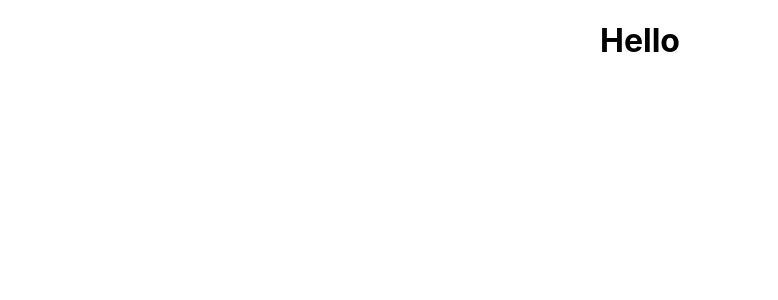
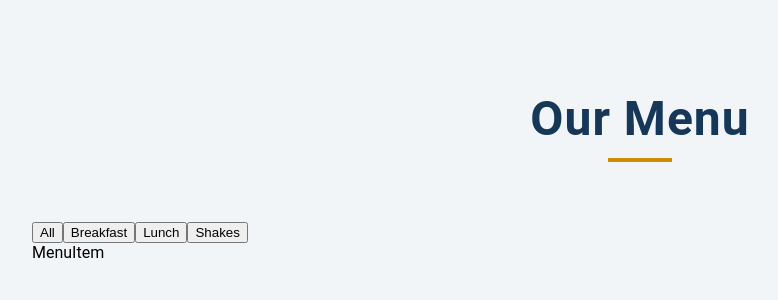
Before and after one commit to Slokyy/react-menu-items, a React (Create React App) app: page / in a window 1280 px wide. Shown: the top 300 px of the page, without its empty margins (0-778 px from the left). Built offline with nearby package versions, Linux system fonts and the light colour scheme.

Commit message:
Added function to filter all categories, needs to be displayed and styled

```diff
--- a/src/App.css
+++ b/src/App.css
@@ -1,38 +1,154 @@
-.App {
-  text-align: center;
+*,
+*::after,
+*::before {
+	box-sizing: border-box;
 }
 
-.App-logo {
-  height: 40vmin;
-  pointer-events: none;
+html,
+body {
+	padding: 0;
+	margin: 0;
+	font-family: "Roboto", sans-serif;
+	background-color: #f1f5f8;
 }
 
-@media (prefers-reduced-motion: no-preference) {
-  .App-logo {
-    animation: App-logo-spin infinite 20s linear;
-  }
+body,
+#root {
+	height: 100vh;
 }
 
-.App-header {
-  background-color: #282c34;
-  min-height: 100vh;
-  display: flex;
-  flex-direction: column;
-  align-items: center;
-  justify-content: center;
-  font-size: calc(10px + 2vmin);
-  color: white;
+.flex {
+	display: flex;
 }
 
-.App-link {
-  color: #61dafb;
+.grid {
+	display: grid;
 }
 
-@keyframes App-logo-spin {
-  from {
-    transform: rotate(0deg);
-  }
-  to {
-    transform: rotate(360deg);
-  }
+.menu {
+	padding: 50px 0;
 }
+
+.section {
+	width: 95vw;
+	margin: 0 auto;
+}
+
+h2 {
+	display: flex;
+	flex-direction: column;
+	align-items: center;
+	font-size: 3rem;
+	letter-spacing: 1px;
+	color: #163757;
+	margin-bottom: 50px;
+	padding-bottom: 10px;
+}
+
+h2::after {
+	content: "";
+	display: block;
+	height: 15px;
+	width: 5vw;
+	border-bottom: 4px solid #ce8d00;
+}
+
+.main-content {
+	flex-direction: column;
+	align-items: center;
+	background-color: #fff;
+	box-shadow: 0 5px 15px rgba(0, 0, 0, 0.1);
+	border-radius: 4px;
+	padding: 20px;
+	width: 450px;
+}
+
+.image-group {
+	position: relative;
+	border-radius: 50%;
+	width: 150px;
+	height: 150px;
+	margin-bottom: 20px;
+	margin-top: 20px;
+}
+.user-image {
+	position: relative;
+	z-index: 2;
+	width: 100%;
+	display: block;
+	height: 100%;
+	object-fit: cover;
+	border-radius: 50%;
+}
+
+.blue-circle {
+	position: absolute;
+	border-radius: 50%;
+	left: 8px;
+	bottom: 2px;
+	width: 150px;
+	height: 150px;
+	background-color: #49a6e9;
+	display: block;
+}
+
+.quote-icon {
+	position: absolute;
+	top: -10px;
+	left: 15px;
+	background-color: #49a6e9;
+	padding: 10px;
+	border-radius: 50%;
+	z-index: 3;
+}
+
+.user-name {
+	text-transform: capitalize;
+	font-weight: 500;
+	font-size: 18px;
+	margin-bottom: 5px;
+	letter-spacing: 1px;
+}
+
+.user-job {
+	text-transform: uppercase;
+	font-size: 14px;
+	color: #49a6e9;
+	margin-bottom: 15px;
+}
+
+.user-text {
+	color: #617d98;
+	text-align: center;
+	line-height: 1.35rem;
+	margin-bottom: 10px;
+}
+
+.button-group {
+	gap: 20px;
+}
+
+.button-group button {
+	background-color: transparent;
+	border: none;
+	padding: 5px;
+	border-color: transparent;
+	cursor: pointer;
+}
+
+.button-group button svg {
+	height: 45px;
+}
+
+.surprise {
+	color: #49a6e9;
+	background-color: #ebf7ff;
+	border: none;
+	padding: 5px 10px;
+	cursor: pointer;
+}
+
+.surprise:hover {
+	color: #ebf7ff;
+	background-color: #2c9ff1;
+}
--- a/src/App.js
+++ b/src/App.js
@@ -1,10 +1,17 @@
 import "./App.css";
+import data from "./data.json";
+import MenuItems from "./components/MenuItems/MenuItems";
 
 function App() {
+
+
   return (
-    <div className="App">
-      <h1>Hello</h1>
-    </div>
+    <main>
+      <section className="section menu">
+        <h2>Our Menu</h2>
+        <MenuItems data={data} />
+      </section>
+    </main>
   );
 }
 
--- /dev/null
+++ b/src/components/MenuItems/MenuItem/MenuItem.js
@@ -0,0 +1,10 @@
+import React from 'react'
+
+const MenuItem = (props) => {
+  console.log(props.menu)
+  return (
+    <div>MenuItem</div>
+  )
+}
+
+export default MenuItem
--- /dev/null
+++ b/src/components/MenuItems/MenuItems.js
@@ -0,0 +1,53 @@
+import React from 'react'
+import MenuItem from './MenuItem/MenuItem';
+import { useState } from "react";
+
+const MenuItems = (props) => {
+
+  const data = props.data;
+  const [menu, setMenu ] = useState(data);
+
+
+  const handleAll = () => {
+    const items = data.filter((element, index) => {
+      return element;
+    });
+    setMenu(items);
+  }
+
+  const handleBreakfast = () => {
+    const items = data.filter((element, index) => {
+      return element.category === "breakfast";
+    })
+    setMenu(items)
+  }
+
+  const handleLunch = () => {
+    const items =  data.filter((element, index) => {
+      return element.category === "lunch";
+    })
+    setMenu(items);
+
+  }
+
+  const handleShakes = () => {
+    const items = data.filter((element, index) => {
+      return element.category === "shakes";
+    })
+    setMenu(items);
+  }
+
+
+
+  return (
+    <div>
+      <button onClick={handleAll}>All</button>
+      <button onClick={handleBreakfast}>Breakfast</button>
+      <button onClick={handleLunch}>Lunch</button>
+      <button onClick={handleShakes}>Shakes</button>
+      <MenuItem menu={menu}/>
+    </div>
+  )
+}
+
+export default MenuItems
--- /dev/null
+++ b/src/data.json
@@ -0,0 +1,74 @@
+[
+  {
+    "id": 1,
+    "title": "buttermilk pancakes",
+    "category": "breakfast",
+    "price": 15.99,
+    "img": "./images/item-1.jpeg",
+    "desc": "`I'm baby woke mlkshk wolf bitters live-edge blue bottle, hammock freegan copper mug whatever cold-pressed `"
+  },
+  {
+    "id": 2,
+    "title": "diner double",
+    "category": "lunch",
+    "price": 13.99,
+    "img": "./images/item-2.jpeg",
+    "desc": "`vaporware iPhone mumblecore selvage raw denim slow-carb leggings gochujang helvetica man braid jianbing. Marfa thundercats `"
+  },
+  {
+    "id": 3,
+    "title": "godzilla milkshake",
+    "category": "shakes",
+    "price": 6.99,
+    "img": "./images/item-3.jpeg",
+    "desc": "`ombucha chillwave fanny pack 3 wolf moon street art photo booth before they sold out organic viral.`"
+  },
+  {
+    "id": 4,
+    "title": "country delight",
+    "category": "breakfast",
+    "price": 20.99,
+    "img": "./images/item-4.jpeg",
+    "desc": "`Shabby chic keffiyeh neutra snackwave pork belly shoreditch. Prism austin mlkshk truffaut, `"
+  },
+  {
+    "id": 5,
+    "title": "egg attack",
+    "category": "lunch",
+    "price": 22.99,
+    "img": "./images/item-5.jpeg",
+    "desc": "`franzen vegan pabst bicycle rights kickstarter pinterest meditation farm-to-table 90's pop-up `"
+  },
+  {
+    "id": 6,
+    "title": "oreo dream",
+    "category": "shakes",
+    "price": 18.99,
+    "img": "./images/item-6.jpeg",
+    "desc": "`Portland chicharrones ethical edison bulb, palo santo craft beer chia heirloom iPhone everyday`"
+  },
+  {
+    "id": 7,
+    "title": "bacon overflow",
+    "category": "breakfast",
+    "price": 8.99,
+    "img": "./images/item-7.jpeg",
+    "desc": "`carry jianbing normcore freegan. Viral single-origin coffee live-edge, pork belly cloud bread iceland put a bird `"
+  },
+  {
+    "id": 8,
+    "title": "american classic",
+    "category": "lunch",
+    "price": 12.99,
+    "img": "./images/item-8.jpeg",
+    "desc": "`on it tumblr kickstarter thundercats migas everyday carry squid palo santo leggings. Food truck truffaut  `"
+  },
+  {
+    "id": 9,
+    "title": "quarantine buddy",
+    "category": "shakes",
+    "price": 16.99,
+    "img": "./images/item-9.jpeg",
+    "desc": "`skateboard fam synth authentic semiotics. Live-edge lyft af, edison bulb yuccie crucifix microdosing.`"
+  }
+]
```
